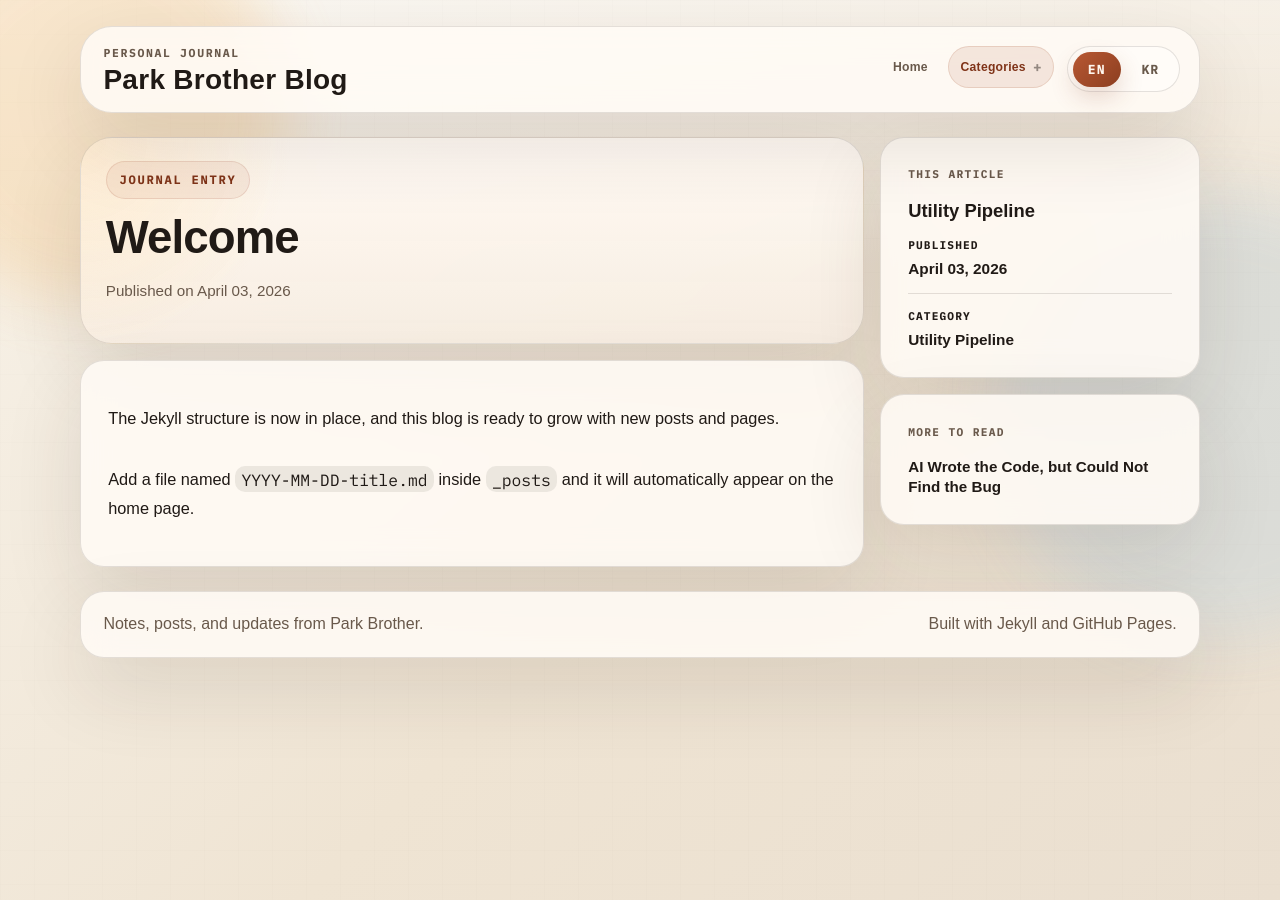
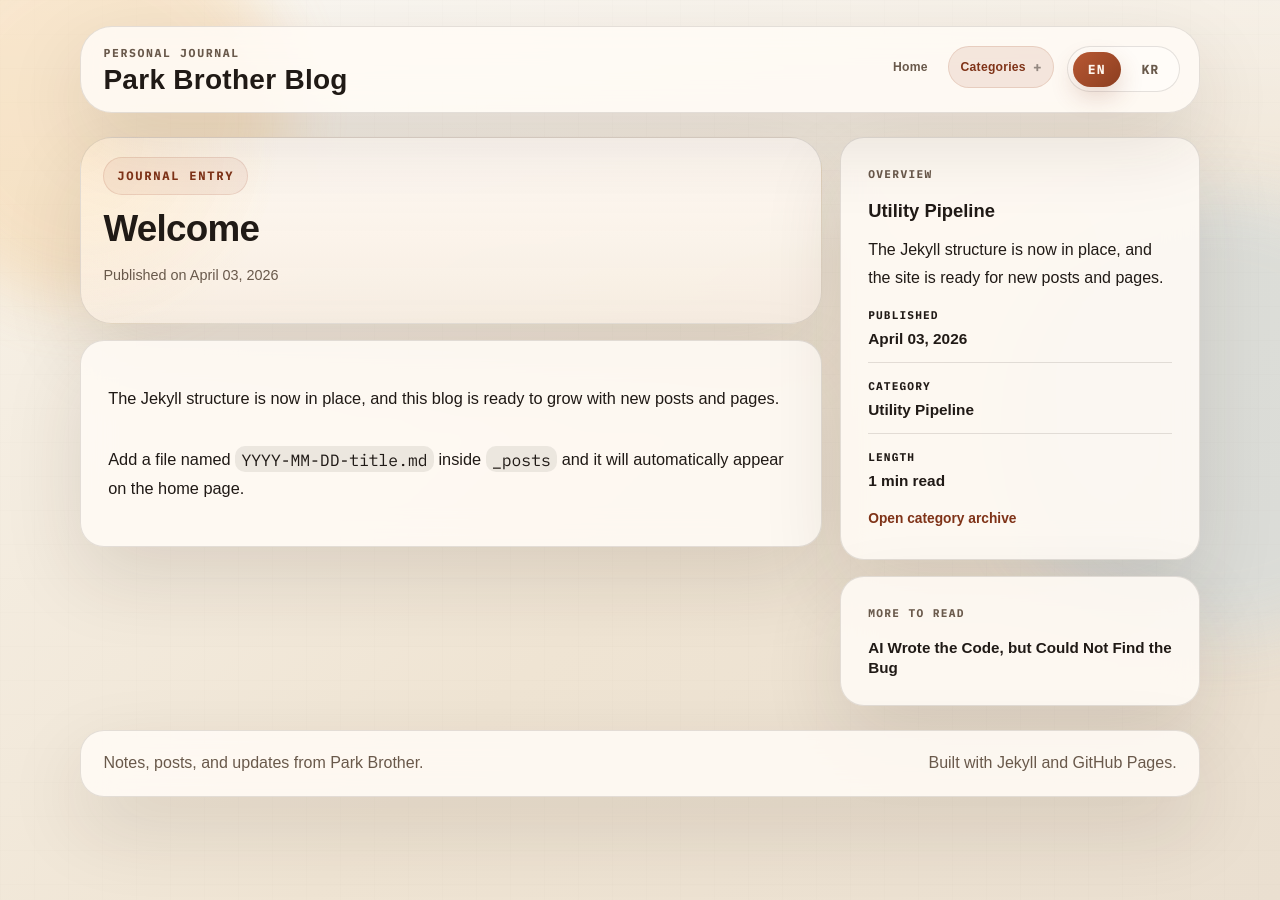
Before and after one commit to parkbrother86/parkbrother86.github.io, a Jekyll site: the page built from _posts/2026-04-03-welcome.md, in a window 1280 px wide. Built offline with Jekyll 4.4.1, drawn with Linux system fonts in a browser that asks for light colours; some web fonts are replaced.

Commit message:
Refine article reading layout

```diff
--- a/_layouts/post.html
+++ b/_layouts/post.html
@@ -5,6 +5,8 @@ layout: default
 {% assign article_category_slug = page.categories | first %}
 {% assign article_category = site.data.categories | where: "slug", article_category_slug | first %}
 {% assign recent_posts = site.posts | where_exp: "post", "post.url != page.url" %}
+{% assign article_word_count = page.content | strip_html | number_of_words %}
+{% assign article_read_minutes = article_word_count | plus: 219 | divided_by: 220 %}
 
 <article class="article-shell">
   <div class="article-main">
@@ -34,8 +36,8 @@ layout: default
   <aside class="article-sidebar">
     <div class="panel article-side-panel">
       <p class="article-side-kicker bilingual">
-        <span class="en">This article</span>
-        <span class="ko">이 글</span>
+        <span class="en">Overview</span>
+        <span class="ko">개요</span>
       </p>
       {% if article_category %}
         <a class="article-side-category" href="{{ article_category.path | relative_url }}">
@@ -44,6 +46,12 @@ layout: default
             <span class="ko">{{ article_category.kr }}</span>
           </span>
         </a>
+      {% endif %}
+      {% if page.excerpt_en or page.excerpt_kr %}
+        <p class="article-side-summary bilingual">
+          <span class="en">{{ page.excerpt_en | default: page.excerpt | strip_html | strip_newlines }}</span>
+          <span class="ko">{{ page.excerpt_kr | default: page.excerpt | strip_html | strip_newlines }}</span>
+        </p>
       {% endif %}
       <dl class="article-side-meta">
         <div class="article-side-meta-row">
@@ -68,7 +76,25 @@ layout: default
             </dd>
           </div>
         {% endif %}
+        <div class="article-side-meta-row">
+          <dt class="bilingual">
+            <span class="en">Length</span>
+            <span class="ko">분량</span>
+          </dt>
+          <dd class="bilingual">
+            <span class="en">{{ article_read_minutes }} min read</span>
+            <span class="ko">약 {{ article_read_minutes }}분</span>
+          </dd>
+        </div>
       </dl>
+      {% if article_category %}
+        <a class="article-side-archive" href="{{ article_category.path | relative_url }}">
+          <span class="bilingual inline">
+            <span class="en">Open category archive</span>
+            <span class="ko">카테고리 아카이브 보기</span>
+          </span>
+        </a>
+      {% endif %}
     </div>
 
     <div class="panel article-side-panel">
--- a/assets/css/style.css
+++ b/assets/css/style.css
@@ -749,8 +749,8 @@ html[data-language="kr"] .bilingual > .en {
 
 .article-shell {
   display: grid;
-  grid-template-columns: minmax(0, 1.5fr) minmax(260px, 320px);
-  gap: 1rem;
+  grid-template-columns: minmax(0, 1.4fr) minmax(300px, 360px);
+  gap: 1.15rem;
   align-items: start;
 }
 
@@ -833,29 +833,29 @@ html[data-language="kr"] .bilingual > .en {
     radial-gradient(circle at top left, rgba(255, 214, 152, 0.34), transparent 26%),
     linear-gradient(180deg, rgba(255, 250, 244, 0.94), rgba(247, 237, 226, 0.92));
   border-radius: var(--radius-xl);
-  padding: 1.45rem 1.55rem;
+  padding: 1.2rem 1.4rem 1.25rem;
 }
 
 .post-title {
-  font-size: clamp(1.9rem, 3.8vw, 2.85rem);
+  font-size: clamp(1.65rem, 3vw, 2.3rem);
   font-weight: 700;
-  line-height: 1.12;
+  line-height: 1.16;
   letter-spacing: -0.02em;
 }
 
 .post-meta {
-  margin-top: 0.9rem;
-  font-size: 0.95rem;
+  margin-top: 0.75rem;
+  font-size: 0.9rem;
 }
 
 .post-body {
   max-width: none;
-  padding: 1.8rem 1.9rem;
+  padding: 1.75rem 1.85rem;
 }
 
 .post-body .lede {
-  font-size: 1.16rem;
-  line-height: 1.92;
+  font-size: 1.1rem;
+  line-height: 1.88;
 }
 
 .post-body h2 {
@@ -975,8 +975,23 @@ html[data-language="kr"] .bilingual > .en {
   font-size: 0.8rem;
 }
 
+.article-side-summary {
+  margin: 0;
+  color: var(--muted);
+  font-size: 0.95rem;
+  line-height: 1.75;
+}
+
+.article-side-summary .en {
+  color: var(--text);
+  font-size: 1rem;
+  line-height: 1.72;
+}
+
 .article-side-category:hover,
 .article-side-category:focus-visible,
+.article-side-archive:hover,
+.article-side-archive:focus-visible,
 .article-side-link:hover,
 .article-side-link:focus-visible {
   color: var(--accent-deep);
@@ -1026,6 +1041,16 @@ html[data-language="kr"] .bilingual > .en {
 .article-side-links {
   display: grid;
   gap: 0.7rem;
+}
+
+.article-side-archive {
+  display: inline-flex;
+  width: fit-content;
+  margin-top: 0.15rem;
+  text-decoration: none;
+  color: var(--accent-deep);
+  font-size: 0.86rem;
+  font-weight: 700;
 }
 
 .article-side-link {
@@ -1183,4 +1208,8 @@ code {
   .article-side-panel {
     padding: 1.25rem;
   }
+
+  .post-title {
+    font-size: 1.7rem;
+  }
 }
```
